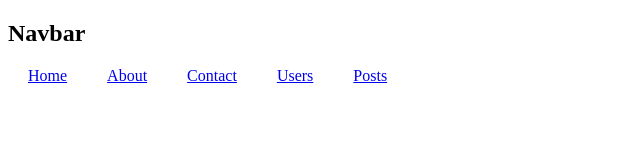
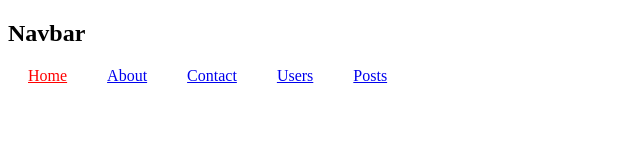
Before and after one commit to tisabbir/first-react-router, a React (Vite) app: page / in a window 1280 px wide. Shown: the top 160 px of the page, without its empty margins (0-640 px from the left). Built offline with nearby package versions, Linux system fonts and the light colour scheme.

Commit message:
active link added

```diff
--- a/src/Components/Header/Header.css
+++ b/src/Components/Header/Header.css
@@ -1,3 +1,7 @@
 nav * {
   margin: 20px;
 }
+
+nav a.active {
+  color: red;
+}
--- a/src/Components/Header/Header.jsx
+++ b/src/Components/Header/Header.jsx
@@ -1,4 +1,4 @@
-import { Link } from "react-router-dom";
+import { NavLink } from "react-router-dom";
 import "./Header.css";
 
 const Header = () => {
@@ -6,11 +6,11 @@ const Header = () => {
     <div>
       <h2>Navbar</h2>
       <nav className="">
-        <Link to="/">Home</Link>
-        <Link to="/about">About</Link>
-        <Link to="/contact">Contact</Link>
-        <Link to="/users">Users</Link>
-        <Link to="/posts">Posts</Link>
+        <NavLink to="/">Home</NavLink>
+        <NavLink to="/about">About</NavLink>
+        <NavLink to="/contact">Contact</NavLink>
+        <NavLink to="/users">Users</NavLink>
+        <NavLink to="/posts">Posts</NavLink>
       </nav>
     </div>
   );
```
